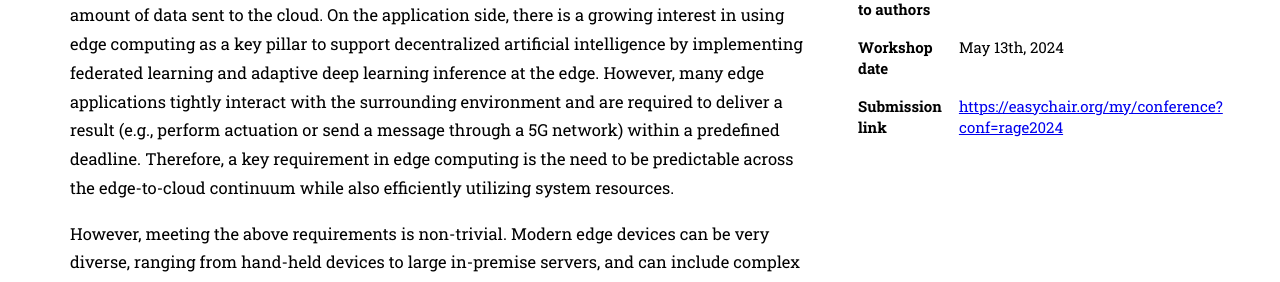
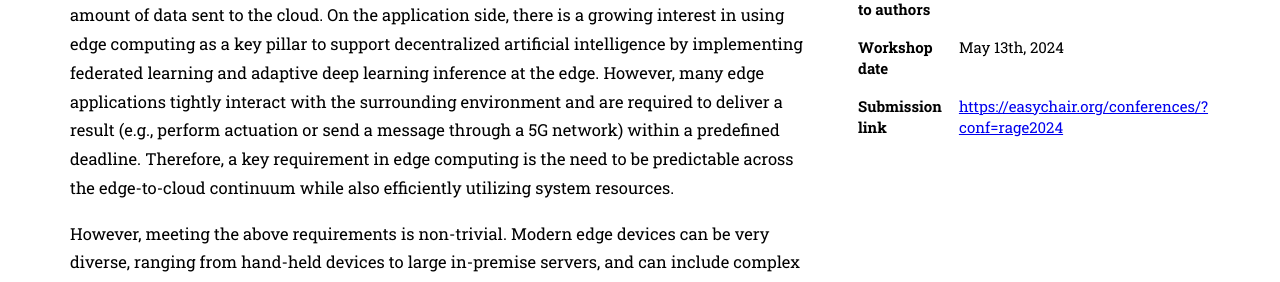
Before and after one commit to RAGE-Workshop/2024, a Jekyll site: the page built from index.markdown, in a window 1280 px wide and 900 px high, scrolled down 1078 px. Shown: the part 164-446 px from the top of the window. Built offline with Jekyll 4.4.1, drawn with Linux system fonts in a browser that asks for light colours; some web fonts are replaced; our own code applies the rules of GitHub Pages for plain Markdown files.

Commit message:
Submission link opens in blank

```diff
--- a/_layouts/home.html
+++ b/_layouts/home.html
@@ -60,7 +60,7 @@
                             </tr>
                             <tr>
                                 <th scope="row">Submission link</th>
-                                <td><a href="{{ page.submission }}">{{ page.submission }}</a></td>
+                                <td><a target="_blank" href="{{ page.submission }}">{{ page.submission }}</a></td>
                             </tr>
                         </table>
                     </div>
--- a/index.markdown
+++ b/index.markdown
@@ -8,7 +8,7 @@
 location: "Hong Kong"
 cover: /assets/img/hong-kong-cover.jpg
 caption: The 3rd Real-time And intelliGent Edge computing workshop
-submission: https://easychair.org/my/conference?conf=rage2024
+submission: https://easychair.org/conferences/?conf=rage2024
 hosted: CPS-IoT Week 2024
 hosted-url: https://cps-iot-week2024.ie.cuhk.edu.hk/
 ---
```
